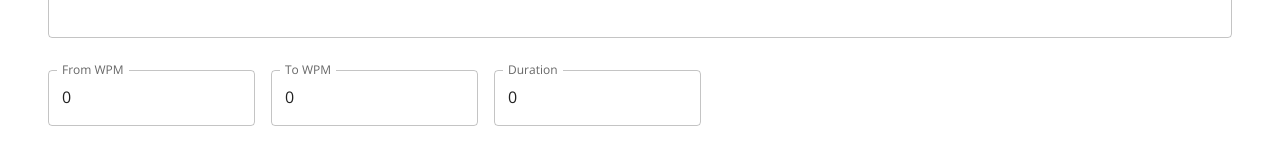
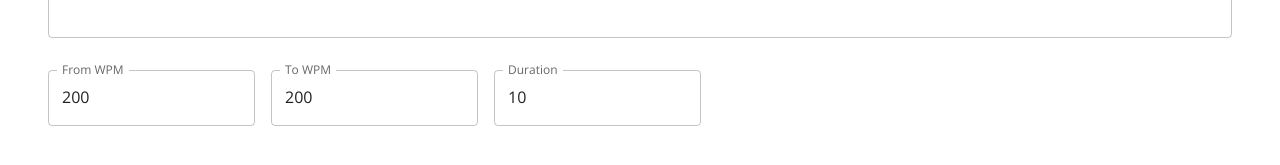
Before and after one commit to BernardMoy/reader, a React (Vite) app: page / in a window 1280 px wide. Shown: the part 301-466 px from the top of the page. Built offline with nearby package versions, Linux system fonts and the light colour scheme.

Commit message:
Color and default wpm

```diff
--- a/src/Content.tsx
+++ b/src/Content.tsx
@@ -10,9 +10,9 @@ export interface Props {
 
 export default function Content({ text, setText }: Props) {
   // store the initial wpm, final wpm and also the duration
-  const [initialwpm, setInitialWpm] = useState<number>(0);
-  const [finalwpm, setFinalWpm] = useState<number>(0);
-  const [duration, setDuration] = useState<number>(0);
+  const [initialwpm, setInitialWpm] = useState<number>(200);
+  const [finalwpm, setFinalWpm] = useState<number>(200);
+  const [duration, setDuration] = useState<number>(10);
 
   return (
     <Box
--- a/src/theme/theme.tsx
+++ b/src/theme/theme.tsx
@@ -4,10 +4,10 @@ import "@fontsource/open-sans";
 const theme = createTheme({
   palette: {
     primary: {
-      main: "#d6366c",
+      main: "#1893d6",
     },
     secondary: {
-      main: "#1f99d1",
+      main: "#81dbd8",
     },
   },
   typography: {
```
